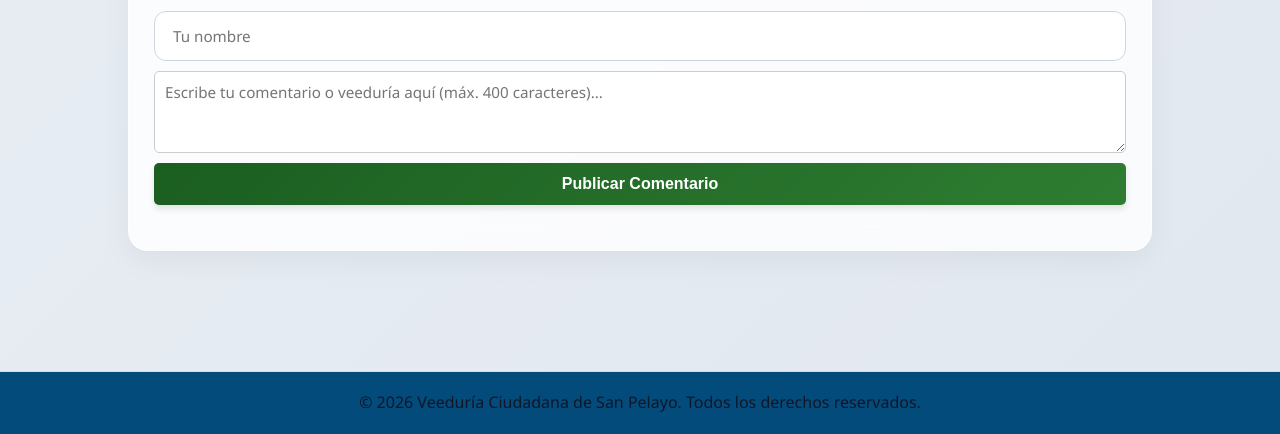
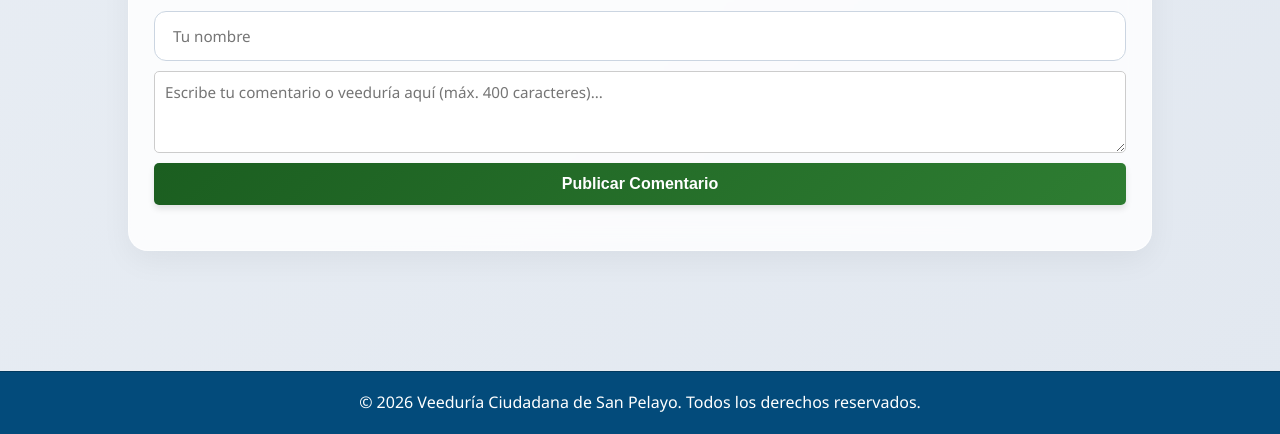
Before and after one commit to estefaniasotelo802-cloud/veeduria-san-pelayo, a website: page public/index.html in a window 1280 px wide. Shown: the part 3597-4031 px from the top of the page. Drawn offline with nearby package versions, Linux system fonts and the light colour scheme; no server answers.

```diff
--- a/public/index.html
+++ b/public/index.html
@@ -337,10 +337,10 @@
     </div>
   </div>
 
-  <!-- Pie de Página -->
-  <footer style="background-color: #034b7b; color: #0f172a; padding: 18px 20px; text-align: center; border-top: 1px solid #bae6fd;">
-    <p style="margin: 0;">&copy; 2026 Veeduría Ciudadana de San Pelayo. Todos los derechos reservados.</p>
-  </footer>
+<!-- Pie de Página -->
+<footer style="background-color: #034b7b; color: #ffffff; padding: 18px 20px; text-align: center; border-top: 1px solid #02395e;">
+  <p style="margin: 0; color: #ffffff;">&copy; 2026 Veeduría Ciudadana de San Pelayo. Todos los derechos reservados.</p>
+</footer>
 
   <!-- Scripts de Leaflet y Aplicación Principal -->
   <script src="https://unpkg.com/leaflet@1.9.4/dist/leaflet.js"></script>
--- a/public/style.css
+++ b/public/style.css
@@ -2053,3 +2053,8 @@ footer {
   text-align: center;
   border-top: 1px solid #1c6fdc;
 }
+
+footer,
+footer p{
+  color: #ffffff;
+}
```
